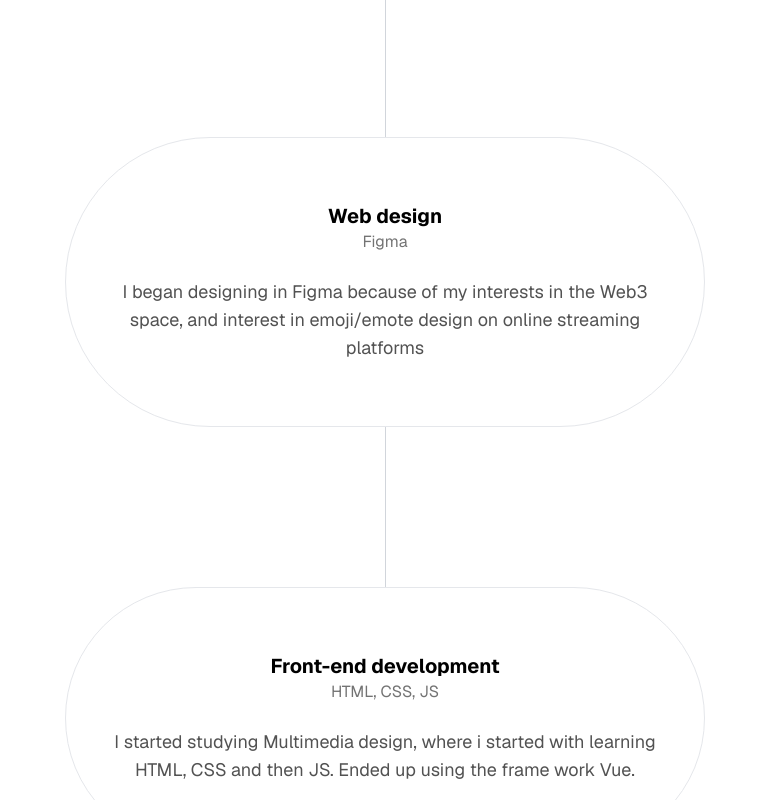
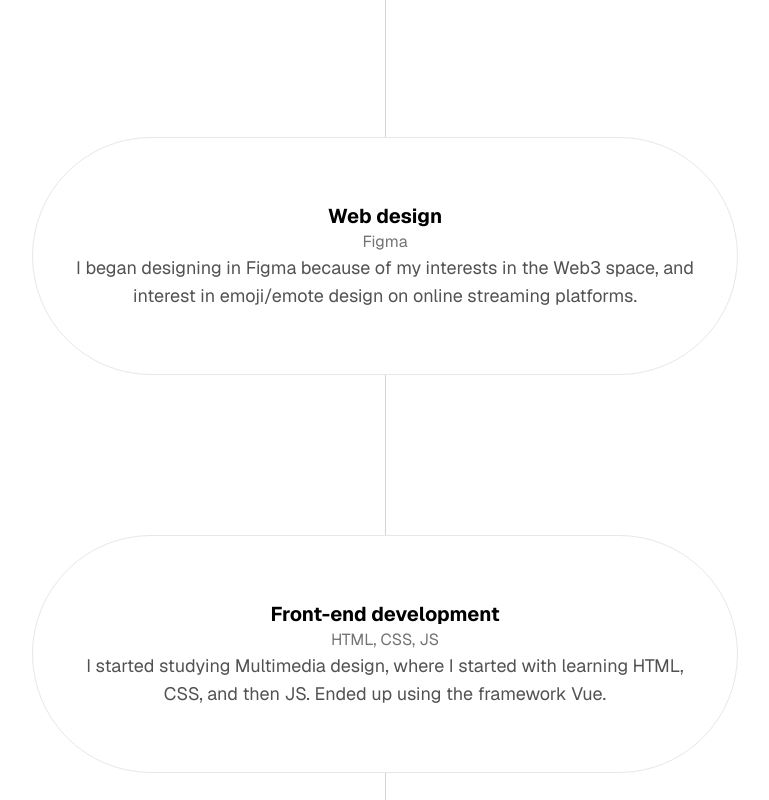
Before and after one commit to migoll/chrlnd.com, a Next.js app: page / in a window 1280 px wide. Shown: the part 1800-2600 px from the top of the page, without its empty margins (255-1024 px from the left). Built offline with nearby package versions, Linux system fonts and the light colour scheme.

Commit message:
Fixed with on BubbleSection

```diff
--- a/src/app/page.tsx
+++ b/src/app/page.tsx
@@ -67,9 +67,9 @@ export default function HomePage() {
           <h2 className="text-xl font-bold">Web design</h2>
           <h3 className="text-neutral-500">Figma</h3>
         </div>
-        <p className="text-lg text-center w-[85%] text-neutral-600 font-normal">
+        <p className="text-lg text-center text-neutral-600 font-normal">
           I began designing in Figma because of my interests in the Web3 space,
-          and interest in emoji/emote design on online streaming platforms
+          and interest in emoji/emote design on online streaming platforms.
         </p>
       </BubbleSection>
       <BubbleSection>
@@ -77,9 +77,9 @@ export default function HomePage() {
           <h2 className="text-xl font-bold">Front-end development</h2>
           <h3 className="text-neutral-500">HTML, CSS, JS</h3>
         </div>
-        <p className="text-lg text-center w-[85%] text-neutral-600 font-normal">
-          I started studying Multimedia design, where i started with learning
-          HTML, CSS and then JS. Ended up using the frame work Vue.
+        <p className="text-lg text-center text-neutral-600 font-normal">
+          I started studying Multimedia design, where I started with learning
+          HTML, CSS, and then JS. Ended up using the framework Vue.
         </p>
       </BubbleSection>
       <BubbleSection>
@@ -87,7 +87,7 @@ export default function HomePage() {
           <h2 className="text-xl font-bold">Frameworks</h2>
           <h3 className="text-neutral-500">Vue, React, TSX, Tailwind</h3>
         </div>
-        <p className="text-lg text-center w-[85%] text-neutral-600 font-normal">
+        <p className="text-lg text-center text-neutral-600 font-normal">
           I initially focused on Vue for school work, but I became interested in
           learning other tools like React and TypeScript. Tailwind CSS quickly
           became my go-to for efficiently styling modern interfaces.
--- a/src/components/bubble-section.tsx
+++ b/src/components/bubble-section.tsx
@@ -5,7 +5,7 @@ export interface BubbleSectionProps {
   children?: ReactNode;
   contentClassName?: string;
   containerClassName?: string;
-  // this is to controll the 1x line between the "bubbles"
+  // this is to control the 1x line between the "bubbles"
   lineClassName?: string;
 }
 
@@ -16,18 +16,18 @@ export function BubbleSection(props: BubbleSectionProps) {
   return (
     <div
       className={clsx(
-        "relative flex flex-col items-center w-full max-w-screen-sm mx-auto",
+        "relative flex flex-col items-center w-full mx-auto",
         containerClassName
       )}
     >
       <div className={clsx("w-[1px] h-40 bg-gray-300", lineClassName)}></div>
       <div
         className={clsx(
-          "border rounded-full py-16 px-18 flex justify-center items-center flex-col text-center gap-6",
+          "border rounded-full py-16 flex justify-center items-center flex-col text-center gap-6 max-w-screen-sm w-full box-content px-8", // Change to box-content
           contentClassName
         )}
       >
-        {children}
+        <div>{children}</div>
       </div>
     </div>
   );
```
